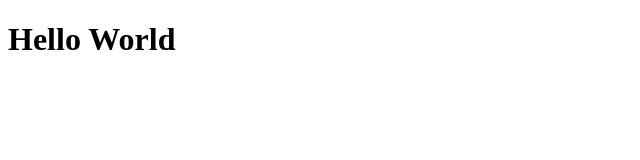
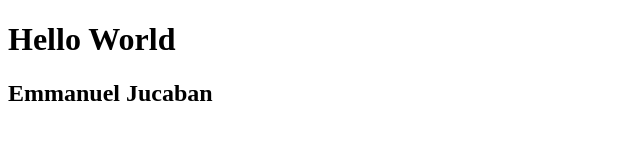
Before and after one commit to OxManny-Dev/project1, a plain HTML site: page index.html in a window 1280 px wide. Shown: the whole page, without its empty margins (0-640 px from the left). Drawn offline with Linux system fonts and the light colour scheme.

Commit message:
added name to html

```diff
--- a/index.html
+++ b/index.html
@@ -10,6 +10,7 @@
 
 <body>
 <h1>Hello World</h1>
+<h2>Emmanuel Jucaban</h2>
 <script src="assets/js/app.js"></script>
 </body>
 </html>
```
